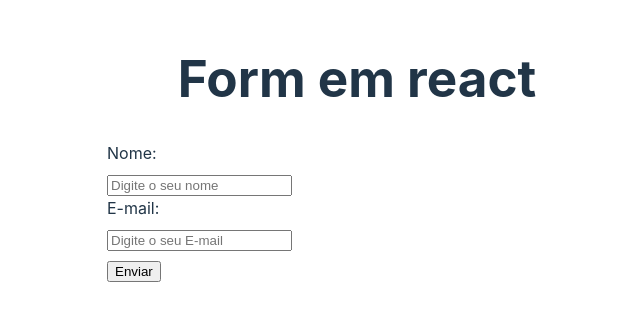
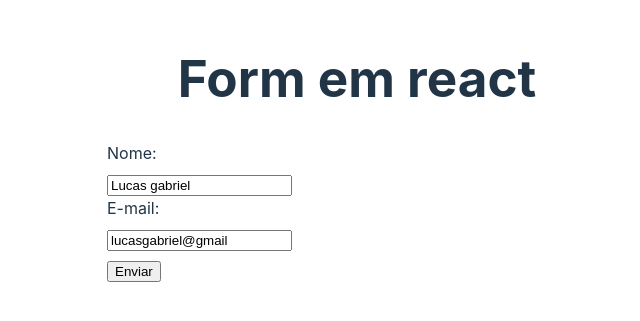
Before and after one commit to Lucassevero06/front-end-udemy, a React (Vite) app in the folder REACT/5_FORMULARIO_REACT/form_react/: page / in a window 1280 px wide. Shown: the part 251-572 px from the top of the page, without its empty margins (283-923 px from the left). Built offline with nearby package versions, Linux system fonts and the light colour scheme.

Commit message:
controlled inputs com preenchimentos padrões de form

```diff
--- a/REACT/5_FORMULARIO_REACT/form_react/src/App.jsx
+++ b/REACT/5_FORMULARIO_REACT/form_react/src/App.jsx
@@ -6,7 +6,7 @@
   return (
     <div>
       <h1>Form  em react</h1>
-      <MyForm/>
+      <MyForm userName="Lucas gabriel" userEmail="lucasgabriel@gmail"/>
     </div>
   )
 }
--- a/REACT/5_FORMULARIO_REACT/form_react/src/components/MyForm.jsx
+++ b/REACT/5_FORMULARIO_REACT/form_react/src/components/MyForm.jsx
@@ -2,10 +2,10 @@
 
 import { useState } from "react";
 
-const MyForm = () => {
+const MyForm = ({userName, userEmail}) => {
     // 3-gerenciamento de dados
-    const [name, setName] = useState();
-    const [email, setEmail] = useState();
+    const [name, setName] = useState(userName);
+    const [email, setEmail] = useState(userEmail);
 
     const handleName = (e) => {
         setName(e.target.value);
@@ -16,6 +16,9 @@
         e.preventDefault();
 
         console.log(name, email);
+
+        //validação
+        //envio
     }
 
     // console.log(name, email);
@@ -27,12 +30,26 @@
         <form onSubmit={handleSubmit}>
             <div>
                 <label htmlFor="name">Nome:</label>
-                <input type="text" id="name" name="name" placeholder="Digite o seu nome" onChange={handleName}/>
+                <input type="text"
+                id="name"
+                name="name"
+                placeholder="Digite o seu nome"
+                onChange={handleName}
+                // 6-controlled input
+                value={name || ""}
+                />
             </div>
             {/* 2-label envolvendo input */}
             <label>
                 <span>E-mail:</span>
-                <input type="text" name="email" id="email" placeholder="Digite o seu E-mail" onChange={(e) => setEmail(e.target.value)}/>
+                <input type="text"
+                name="email"
+                id="email"
+                placeholder="Digite o seu E-mail"
+                onChange={(e) => setEmail(e.target.value)}
+                // 6-controlled input
+                value={email || ""}
+                />
             </label>
             <input type="submit" value="Enviar" />
         </form>
```
